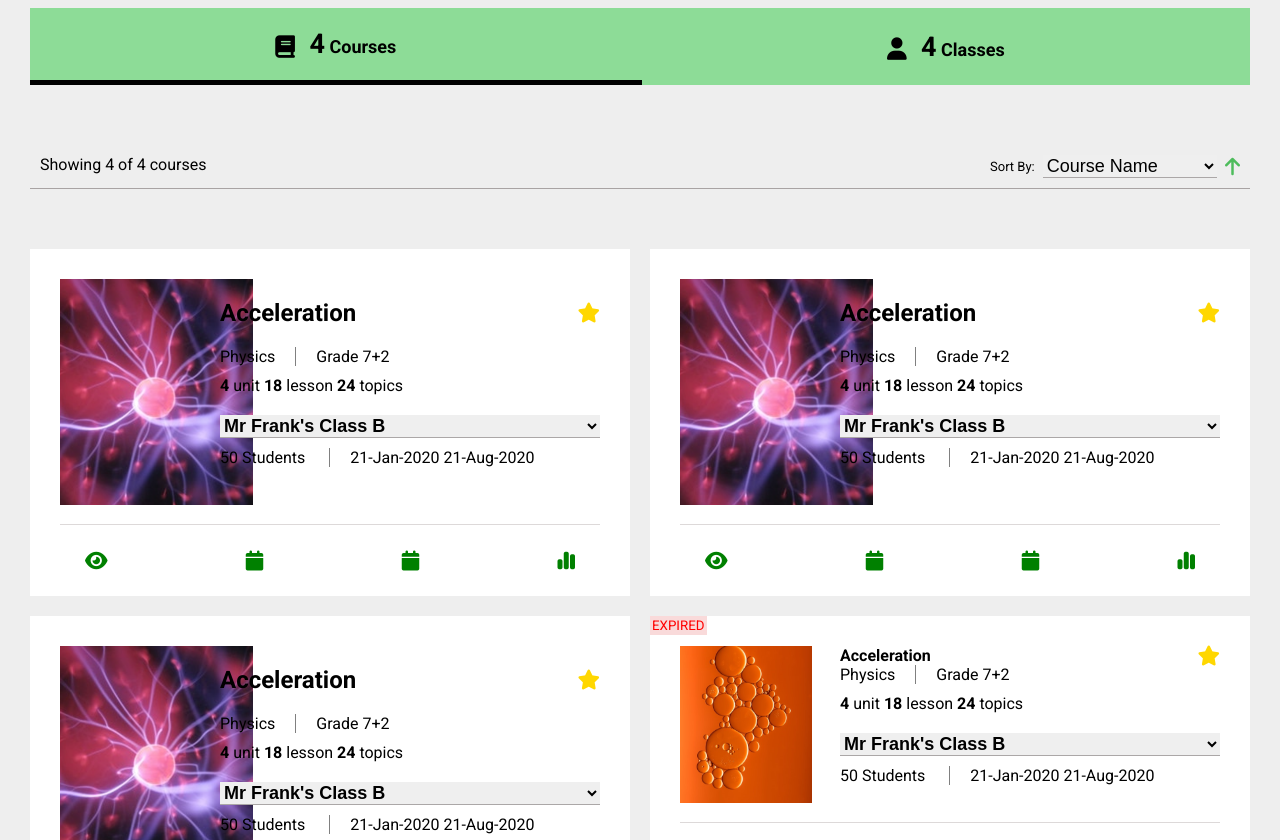
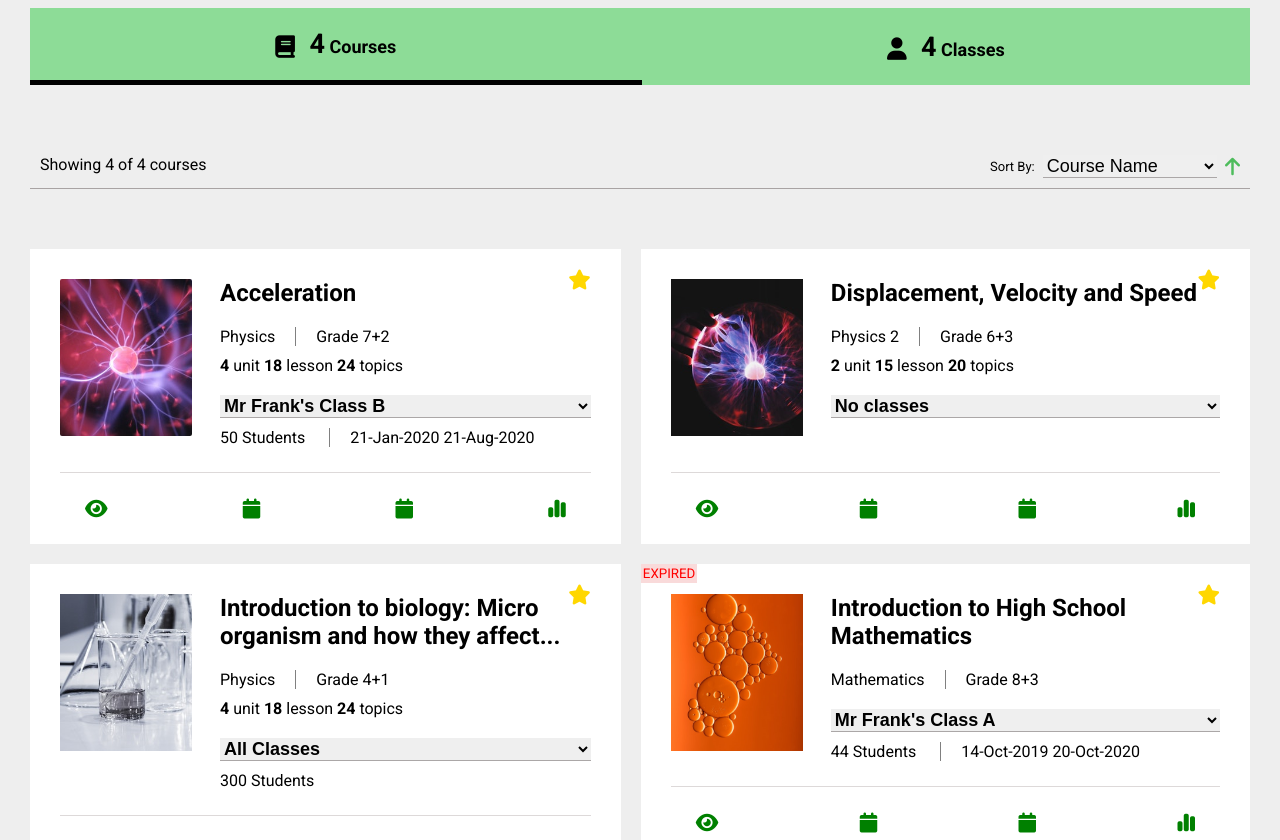
Before and after one commit to royston-mascarenhas/Task, a plain HTML site: page task3/home.html in a window 1280 px wide. Shown: the part 112-952 px from the top of the page. Drawn offline with Linux system fonts and the light colour scheme.

Commit message:
home update

```diff
--- a/task3/home.html
+++ b/task3/home.html
@@ -91,7 +91,7 @@
       <div class="course-card">
         <div class="course-card-top">
           <div class="course-img">
-            <img src="./course-img-1.PNG" />
+            <img src="../quantum screen assets/images/imageMask.png" />
           </div>
 
           <div class="course-info">
@@ -102,8 +102,8 @@
                 align-items: center;
               "
             >
-              <div class="course-name"><h2>Acceleration</h2></div>
-              <i class="fa-solid fa-star fa-lg" style="color: gold"></i>
+              <div class="course-name"><h2 style="padding: 0; margin: 0;margin-bottom: 20px">Acceleration</h2></div>
+              <i class="fa-solid fa-star fa-lg" style="color: gold;align-self: flex-start;"></i>
             </div>
 
             <div class="grade" style="margin-bottom: 10px; display: flex">
@@ -151,7 +151,7 @@
       <div class="course-card">
         <div class="course-card-top">
           <div class="course-img">
-            <img src="./course-img-1.PNG" />
+            <img src="../quantum screen assets/images/imageMask-1.png" />
           </div>
 
           <div class="course-info">
@@ -162,40 +162,40 @@
                 align-items: center;
               "
             >
-              <div class="course-name"><h2>Acceleration</h2></div>
-              <i class="fa-solid fa-star fa-lg" style="color: gold"></i>
+              <div class="course-name"><h2 style="padding: 0; margin: 0;margin-bottom: 20px ">Displacement, Velocity and Speed</h2></div>
+              <i class="fa-solid fa-star fa-lg" style="color: gold;align-self: flex-start;"></i>
             </div>
 
             <div class="grade" style="margin-bottom: 10px; display: flex">
               <div style="border-right: 1px solid grey; padding-right: 20px">
-                Physics
+                Physics 2
               </div>
 
-              <div style="padding-left: 20px">Grade 7+2</div>
+              <div style="padding-left: 20px">Grade 6+3</div>
             </div>
 
             <div style="margin-bottom: 20px">
-              <span> <b>4</b> unit </span>
+              <span> <b>2</b> unit </span>
 
-              <span> <b>18</b> lesson </span>
+              <span> <b>15</b> lesson </span>
 
-              <span> <b>24</b> topics </span>
+              <span> <b>20</b> topics </span>
             </div>
 
             <div style="margin-bottom: 10px">
-              <select name="MrFrank" id="MrFrank" style="font-weight: bold">
-                <option value="MrFrank">Mr Frank's Class B</option>
+              <select name="NoClass" id="NoClass" style="font-weight: bold">
+                <option value="NoClass">No classes</option>
               </select>
             </div>
 
             <div style="margin-bottom: 10px">
-              <span style="border-right: 1px solid grey; padding-right: 20px">
-                50 Students
+              <span style=" padding-right: 20px">
+
               </span>
 
-              <span style="padding-left: 20px"> 21-Jan-2020 </span>
+              <span style="padding-left: 20px">  </span>
 
-              <span> 21-Aug-2020 </span>
+              <span> </span>
             </div>
           </div>
         </div>
@@ -210,7 +210,7 @@
       <div class="course-card">
         <div class="course-card-top">
           <div class="course-img">
-            <img src="./course-img-1.PNG" />
+            <img src="../quantum screen assets/images/imageMask-3.png" />
           </div>
 
           <div class="course-info">
@@ -221,8 +221,8 @@
                 align-items: center;
               "
             >
-              <div class="course-name"><h2>Acceleration</h2></div>
-              <i class="fa-solid fa-star fa-lg" style="color: gold"></i>
+              <div class="course-name"><h2  style="padding: 0; margin: 0;margin-bottom: 20px">Introduction to biology: Micro organism and how they affect...</h2></div>
+              <i class="fa-solid fa-star fa-lg" style="color: gold;align-self: flex-start;"></i>
             </div>
 
             <div class="grade" style="margin-bottom: 10px; display: flex">
@@ -230,7 +230,7 @@
                 Physics
               </div>
 
-              <div style="padding-left: 20px">Grade 7<span>+2</span></div>
+              <div style="padding-left: 20px">Grade 4<span>+1</span></div>
             </div>
 
             <div style="margin-bottom: 20px">
@@ -242,19 +242,19 @@
             </div>
 
             <div style="margin-bottom: 10px">
-              <select name="MrFrank" id="MrFrank" style="font-weight: bold">
-                <option value="MrFrank">Mr Frank's Class B</option>
+              <select name="Allclasses" id="Allclasses" style="font-weight: bold">
+                <option value="Allclasses">All Classes</option>
               </select>
             </div>
 
             <div style="margin-bottom: 10px">
-              <span style="border-right: 1px solid grey; padding-right: 20px">
-                50 Students
+              <span style="padding-right: 20px">
+                300 Students
               </span>
 
-              <span style="padding-left: 20px"> 21-Jan-2020 </span>
+              <span style="padding-left: 20px"></span>
 
-              <span> 21-Aug-2020 </span>
+              <span> </span>
             </div>
           </div>
         </div>
@@ -281,44 +281,44 @@
                 align-items: center;
               "
             >
-              <div class="course-name"><b>Acceleration</b></div>
-              <i class="fa-solid fa-star fa-lg" style="color: gold"></i>
+              <div class="course-name"><h2  style="padding: 0; margin: 0;margin-bottom: 20px;">Introduction to High School Mathematics</h2></div>
+              <i class="fa-solid fa-star fa-lg" style="color: gold;align-self: flex-start;"></i>
             </div>
 
             <div class="grade" style="margin-bottom: 10px; display: flex">
               <div style="border-right: 1px solid grey; padding-right: 20px">
-                Physics
+                Mathematics
               </div>
 
-              <div style="padding-left: 20px">Grade 7+2</div>
+              <div style="padding-left: 20px">Grade 8+3</div>
             </div>
 
             <div style="margin-bottom: 20px">
-              <span> <b>4</b> unit </span>
+              <!-- <span> <b>4</b> unit </span>
 
               <span> <b>18</b> lesson </span>
 
-              <span> <b>24</b> topics </span>
+              <span> <b>24</b> topics </span> -->
             </div>
 
             <div style="margin-bottom: 10px">
               <select
-                name="MrFrank"
-                id="MrFrank"
+                name="MrFrankA"
+                id="MrFrankA"
                 style="font-weight: bold; width: 100%"
               >
-                <option value="MrFrank">Mr Frank's Class B</option>
+                <option value="MrFrankA">Mr Frank's Class A</option>
               </select>
             </div>
 
             <div style="margin-bottom: 10px">
               <span style="border-right: 1px solid grey; padding-right: 20px">
-                50 Students
+                44 Students
               </span>
 
-              <span style="padding-left: 20px"> 21-Jan-2020 </span>
+              <span style="padding-left: 20px"> 14-Oct-2019 </span>
 
-              <span> 21-Aug-2020 </span>
+              <span> 20-Oct-2020 </span>
             </div>
           </div>
         </div>
```
